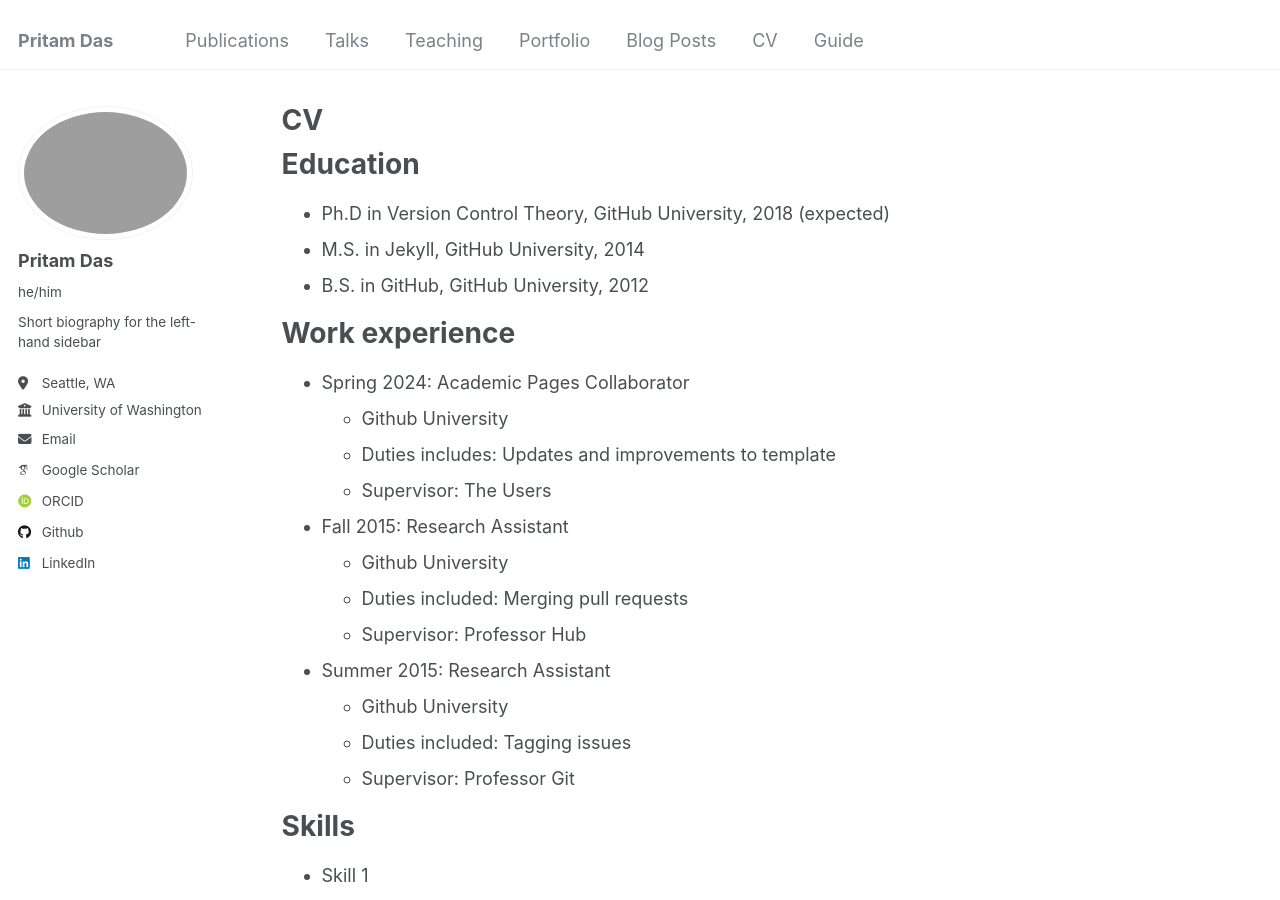
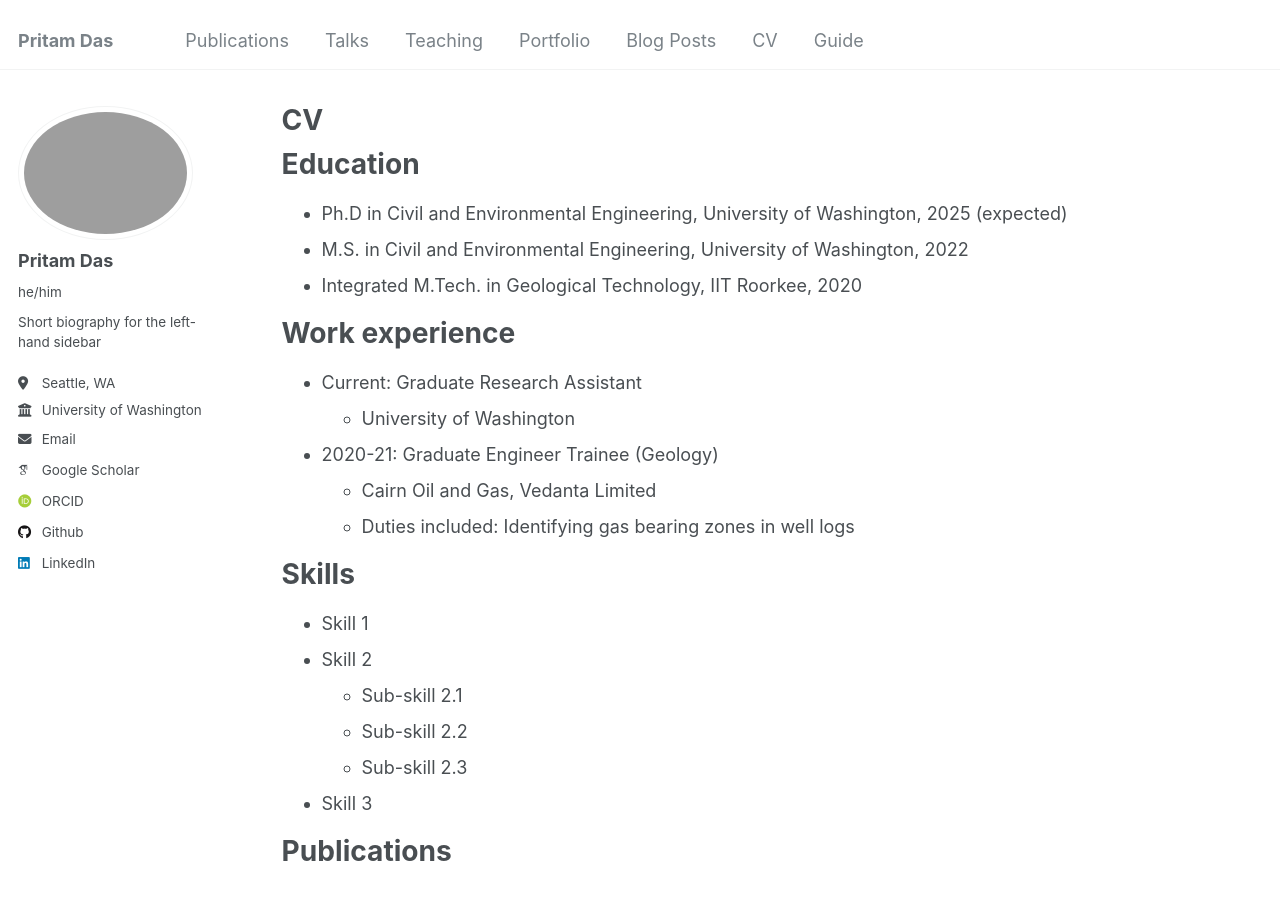
Before and after one commit to pritamd47/cv, a Jekyll site: the page built from _pages/cv.md, in a window 1280 px wide and 900 px high. Built offline with Jekyll 4.4.1, drawn with Linux system fonts in a browser that asks for light colours; some web fonts are replaced; some of the changed text lies outside the part shown.

Commit message:
fill in CV details

```diff
--- a/_pages/cv.md
+++ b/_pages/cv.md
@@ -11,26 +11,18 @@ redirect_from:
 
 Education
 ======
-* Ph.D in Version Control Theory, GitHub University, 2018 (expected)
-* M.S. in Jekyll, GitHub University, 2014
-* B.S. in GitHub, GitHub University, 2012
+* Ph.D in Civil and Environmental Engineering, University of Washington, 2025 (expected)
+* M.S. in Civil and Environmental Engineering, University of Washington, 2022
+* Integrated M.Tech. in Geological Technology, IIT Roorkee, 2020
 
 Work experience
 ======
-* Spring 2024: Academic Pages Collaborator
-  * Github University
-  * Duties includes: Updates and improvements to template
-  * Supervisor: The Users
+* Current: Graduate Research Assistant
+  * University of Washington
 
-* Fall 2015: Research Assistant
-  * Github University
-  * Duties included: Merging pull requests
-  * Supervisor: Professor Hub
-
-* Summer 2015: Research Assistant
-  * Github University
-  * Duties included: Tagging issues
-  * Supervisor: Professor Git
+* 2020-21: Graduate Engineer Trainee (Geology)
+  * Cairn Oil and Gas, Vedanta Limited
+  * Duties included: Identifying gas bearing zones in well logs
 
 Skills
 ======
@@ -61,4 +53,3 @@ Teaching
 
 Service and leadership
 ======
-* Currently signed in to 43 different slack teams
```
